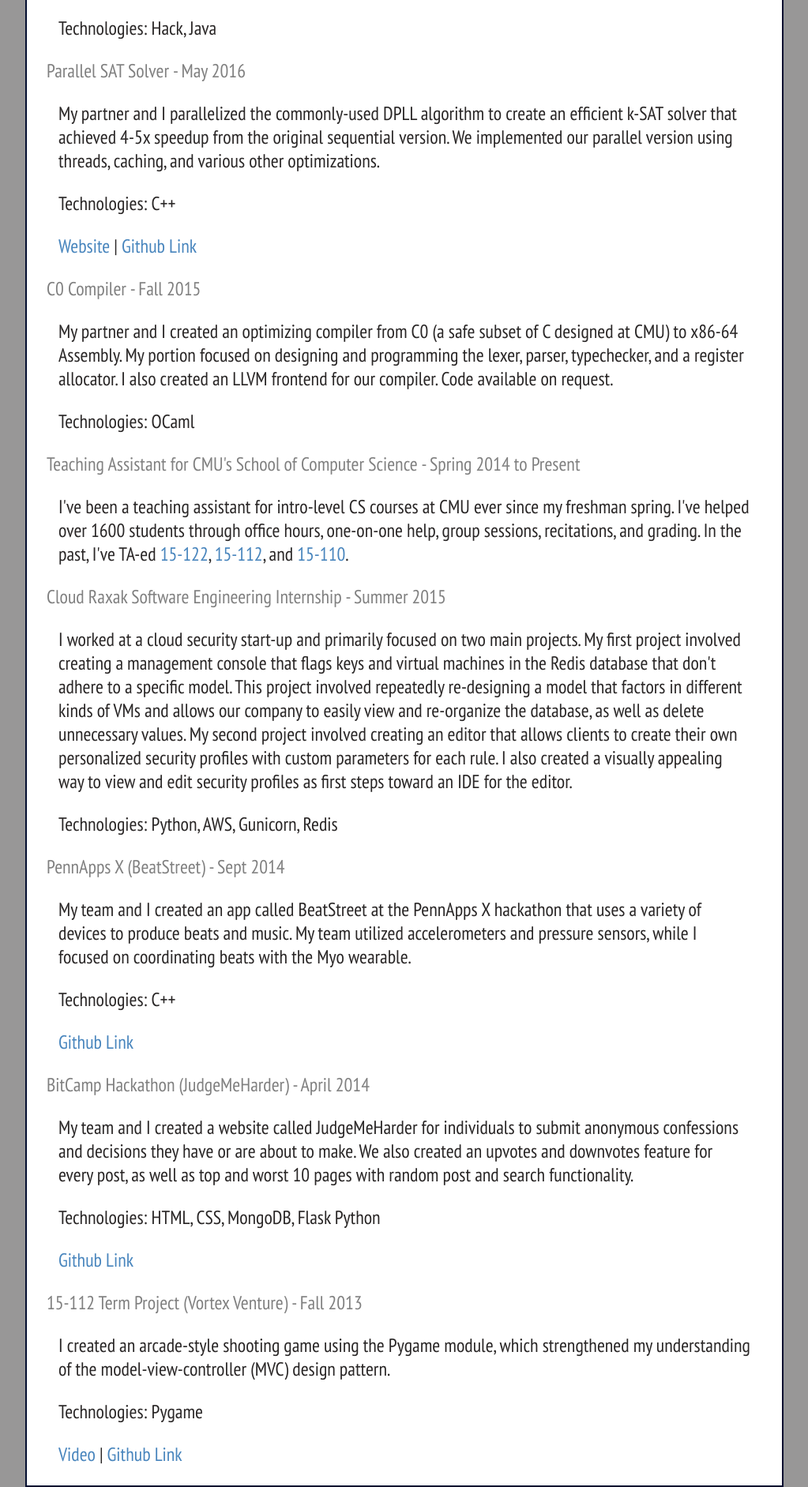
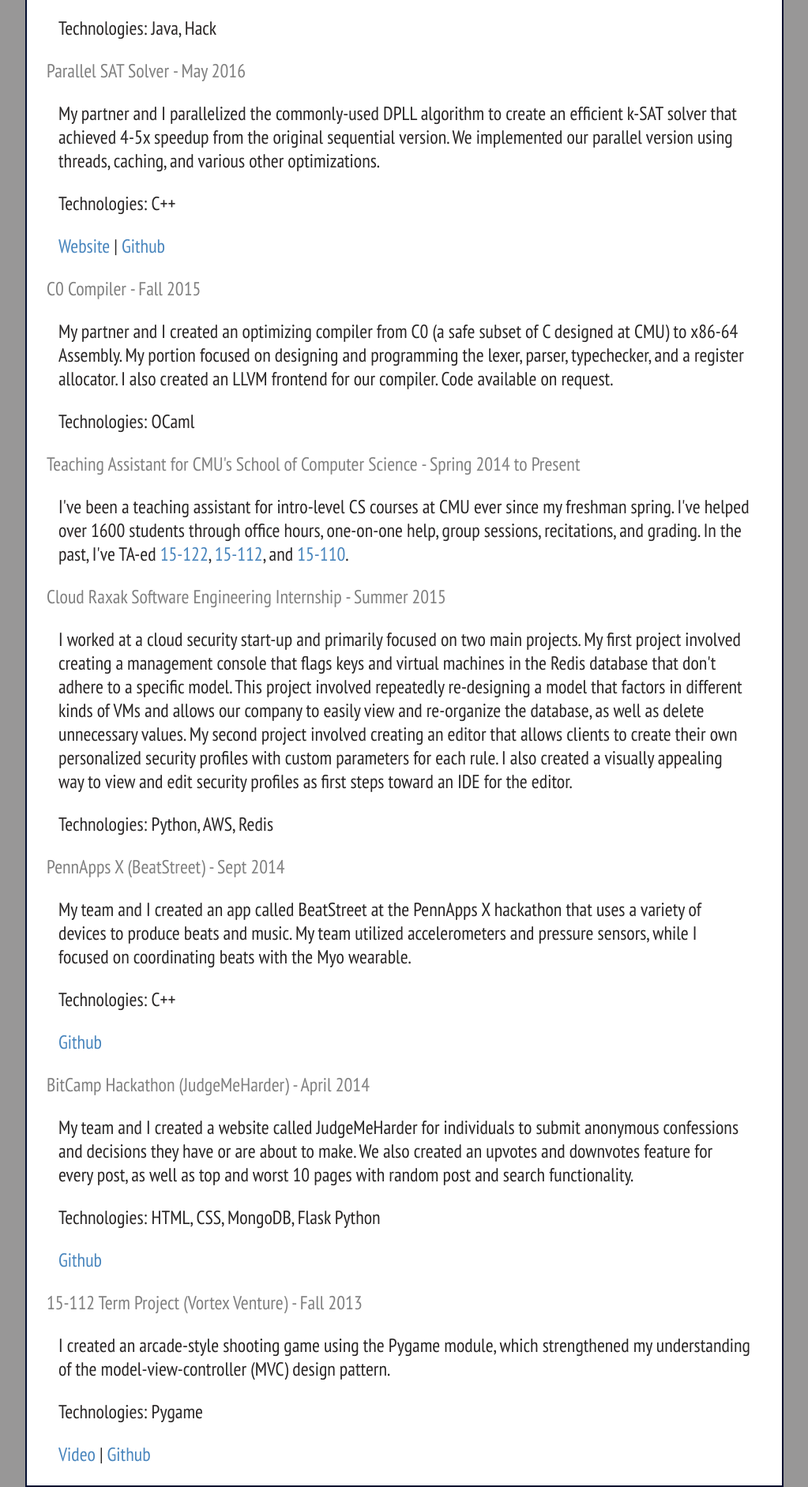
Before and after one commit to Aquawater98/Aquawater98.github.io, a plain HTML site: page experience.html in a window 1280 px wide. Shown: the part 398-2281 px from the top of the page at 79% size, without its empty margins (128-1151 px from the left). Drawn offline with Linux system fonts and the light colour scheme.

Commit message:
spring sem 2017 update

```diff
--- a/experience.html
+++ b/experience.html
@@ -31,12 +31,12 @@
         <p class="projectsHeading">Facebook Software Engineering Internship - Summer 2016</p>
         <p class="projectsList">I worked on the Real Time Infrastructure team at
         Facebook and improved performance and internal tools for Messenger push notifications.</p>
-        <p class="projectsList">Technologies: Hack, Java</p>
+        <p class="projectsList">Technologies: Java, Hack</p>
 
         <p class="projectsHeading">Parallel SAT Solver - May 2016</p>
         <p class="projectsList">My partner and I parallelized the commonly-used DPLL algorithm to create an efficient k-SAT solver that achieved 4-5x speedup from the original sequential version. We implemented our parallel version using threads, caching, and various other optimizations.</p>
         <p class="projectsList">Technologies: C++</p>
-        <p class="projectsList"><a href="http://totofufu.github.io/parpar/" target="_blank">Website</a> | <a href="https://github.com/Totofufu/parpar" target="_blank">Github Link</a></p>
+        <p class="projectsList"><a href="http://totofufu.github.io/parpar/" target="_blank">Website</a> | <a href="https://github.com/Totofufu/parpar" target="_blank">Github</a></p>
 
         <p class="projectsHeading">C0 Compiler - Fall 2015</p>
         <p class="projectsList">My partner and I created an optimizing compiler
@@ -51,22 +51,22 @@
 
         <p class="projectsHeading">Cloud Raxak Software Engineering Internship - Summer 2015</p>
         <p class="projectsList">I worked at a cloud security start-up and primarily focused on two main projects. My first project involved creating a management console that flags keys and virtual machines in the Redis database that don't adhere to a specific model. This project involved repeatedly re-designing a model that factors in different kinds of VMs and allows our company to easily view and re-organize the database, as well as delete unnecessary values. My second project involved creating an editor that allows clients to create their own personalized security profiles with custom parameters for each rule. I also created a visually appealing way to view and edit security profiles as first steps toward an IDE for the editor.</p>
-        <p class="projectsList">Technologies: Python, AWS, Gunicorn, Redis</p>
+        <p class="projectsList">Technologies: Python, AWS, Redis</p>
 
         <p class="projectsHeading">PennApps X (BeatStreet) - Sept 2014</p>
         <p class="projectsList">My team and I created an app called BeatStreet at the PennApps X hackathon that uses a variety of devices to produce beats and music. My team utilized accelerometers and pressure sensors, while I focused on coordinating beats with the Myo wearable.</p>
         <p class="projectsList">Technologies: C++</p>
-        <p class="projectsList"><a href="https://github.com/Totofufu/beatstreet" target="_blank">Github Link</a></p>
+        <p class="projectsList"><a href="https://github.com/Totofufu/beatstreet" target="_blank">Github</a></p>
 
         <p class="projectsHeading">BitCamp Hackathon (JudgeMeHarder) - April 2014</p>
         <p class="projectsList">My team and I created a website called JudgeMeHarder for individuals to submit anonymous confessions and decisions they have or are about to make. We also created an upvotes and downvotes feature for every post, as well as top and worst 10 pages with random post and search functionality.</p>
         <p class="projectsList">Technologies: HTML, CSS, MongoDB, Flask Python</p>
-        <p class="projectsList"><a href="https://github.com/Totofufu/BitCamp" target="_blank">Github Link</a></p>
+        <p class="projectsList"><a href="https://github.com/Totofufu/BitCamp" target="_blank">Github</a></p>
 
         <p class="projectsHeading">15-112 Term Project (Vortex Venture) - Fall 2013</p>
         <p class="projectsList">I created an arcade-style shooting game using the Pygame module, which strengthened my understanding of the model-view-controller (MVC) design pattern.</p>
         <p class="projectsList">Technologies: Pygame</p>
-        <p class="projectsList"><a href="https://www.youtube.com/watch?v=NsbHnfeP81Y" target="_blank">Video</a> | <a href="https://github.com/Totofufu/112-Term-Project" target="_blank">Github Link</a></p>
+        <p class="projectsList"><a href="https://www.youtube.com/watch?v=NsbHnfeP81Y" target="_blank">Video</a> | <a href="https://github.com/Totofufu/112-Term-Project" target="_blank">Github</a></p>
       </div>
     </div>
   </body>
```
Also changed, not shown: classes.html (+4 -0 lines), index.html (+2 -2 lines), 1 other file.
